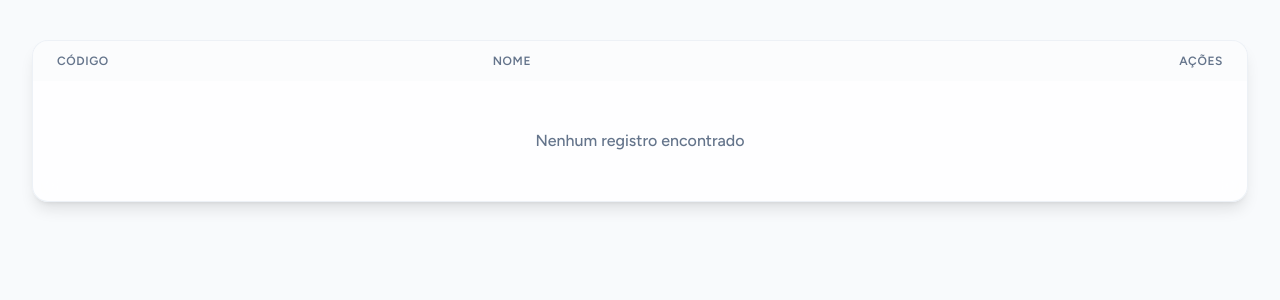
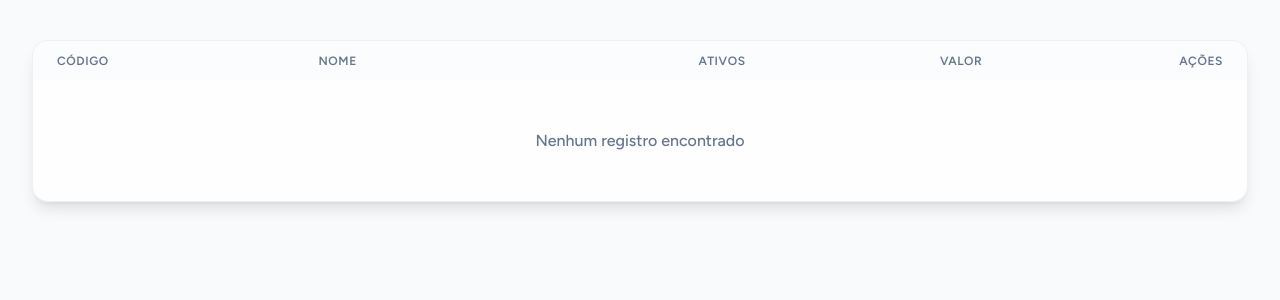
Before and after one commit to rogaciano/controle_patrimonial, a Django app: page /patrimonio/categorias/ in a window 1280 px wide. Shown: the part 148-448 px from the top of the page. Run offline with Django 5.2, Linux system fonts and the light colour scheme; the visitor is signed in with stand-in values (Sample User, id 1); data that the repository does not hold is empty; some libraries are stand-ins or nearby versions.

Commit message:
feat: add asset count and value metrics to category and cost center lists, and link asset numbers to detail pages across inventory and movement views.

```diff
--- a/apps/patrimonio/templates/patrimonio/generic_list.html
+++ b/apps/patrimonio/templates/patrimonio/generic_list.html
@@ -34,6 +34,14 @@
                         <th
                             class="text-left text-xs font-semibold uppercase tracking-wider text-slate-500 dark:text-slate-400 px-6 py-3 bg-slate-50/50 dark:bg-slate-800/50">
                             Nome</th>
+                        {% if show_manager_metrics %}
+                        <th
+                            class="text-right text-xs font-semibold uppercase tracking-wider text-slate-500 dark:text-slate-400 px-6 py-3 bg-slate-50/50 dark:bg-slate-800/50">
+                            Ativos</th>
+                        <th
+                            class="text-right text-xs font-semibold uppercase tracking-wider text-slate-500 dark:text-slate-400 px-6 py-3 bg-slate-50/50 dark:bg-slate-800/50">
+                            Valor</th>
+                        {% endif %}
                         {% block extra_headers %}{% endblock %}
                         <th
                             class="text-right text-xs font-semibold uppercase tracking-wider text-slate-500 dark:text-slate-400 px-6 py-3 bg-slate-50/50 dark:bg-slate-800/50">
@@ -51,6 +59,16 @@
                             class="px-6 py-4 text-sm text-slate-700 dark:text-slate-300 border-t border-slate-100 dark:border-slate-800">
                             {{ obj.nome|default:obj }}
                         </td>
+                        {% if show_manager_metrics %}
+                        <td class="px-6 py-4 text-sm text-right border-t border-slate-100 dark:border-slate-800">
+                            <div class="font-semibold text-slate-900 dark:text-white">{{ obj.ativos_count|default:0 }}</div>
+                            <div class="text-xs text-slate-500 dark:text-slate-400">{{ obj.ativos_pct_qtd|default:0|floatformat:1 }}%</div>
+                        </td>
+                        <td class="px-6 py-4 text-sm text-right border-t border-slate-100 dark:border-slate-800">
+                            <div class="font-semibold text-slate-900 dark:text-white">R$ <span class="js-money" data-value="{{ obj.ativos_valor_total|default:0 }}">{{ obj.ativos_valor_total|default:0|floatformat:2 }}</span></div>
+                            <div class="text-xs text-slate-500 dark:text-slate-400">{{ obj.ativos_pct_valor|default:0|floatformat:1 }}%</div>
+                        </td>
+                        {% endif %}
                         {% block extra_columns %}{% endblock %}
                         <td class="px-6 py-4 text-right border-t border-slate-100 dark:border-slate-800">
                             <div class="flex items-center justify-end gap-1">
--- a/apps/patrimonio/templates/patrimonio/inventario_item_evidencia_list.html
+++ b/apps/patrimonio/templates/patrimonio/inventario_item_evidencia_list.html
@@ -8,7 +8,11 @@
         <div>
             <h2 class="text-xl font-bold text-slate-900 dark:text-white">Evidências</h2>
             <p class="text-sm text-slate-500 dark:text-slate-400 mt-0.5">
-                Item {{ item.ativo.numero_tombamento }} · Inventário {{ item.inventario.codigo }}
+                Item
+                <a href="{% url 'patrimonio:ativo-detail' item.ativo.pk %}" class="hover:underline">
+                    {{ item.ativo.numero_tombamento }}
+                </a>
+                · Inventário {{ item.inventario.codigo }}
             </p>
         </div>
         <div class="flex items-center gap-2">
--- a/apps/patrimonio/views.py
+++ b/apps/patrimonio/views.py
@@ -775,7 +775,21 @@ class CategoriaListView(LoginRequiredMixin, ListView):
     paginate_by = 20
 
     def get_queryset(self):
-        return CategoriaContabil.objects.filter(ativo=True).select_related('parent')
+        return (
+            CategoriaContabil.objects.filter(ativo=True)
+            .select_related('parent')
+            .annotate(
+                ativos_count=Count(
+                    'ativos',
+                    filter=Q(ativos__ativo=True) & ~Q(ativos__status='BAIXADO'),
+                    distinct=True,
+                ),
+                ativos_valor_total=Sum(
+                    'ativos__valor_aquisicao',
+                    filter=Q(ativos__ativo=True) & ~Q(ativos__status='BAIXADO'),
+                ),
+            )
+        )
 
     def get_context_data(self, **kwargs):
         ctx = super().get_context_data(**kwargs)
@@ -783,6 +797,29 @@ class CategoriaListView(LoginRequiredMixin, ListView):
         ctx['create_url'] = reverse_lazy('patrimonio:categoria-create')
         ctx['detail_url_name'] = 'patrimonio:categoria-detail'
         ctx['update_url_name'] = 'patrimonio:categoria-update'
+
+        user = self.request.user
+        show_metrics = bool(user.is_authenticated and (user.is_staff or user.is_superuser))
+        ctx['show_manager_metrics'] = show_metrics
+
+        if show_metrics:
+            ativos_totais = Ativo.objects.filter(ativo=True).exclude(status='BAIXADO')
+            totals = ativos_totais.aggregate(
+                total_qtd=Count('id'),
+                total_valor=Sum('valor_aquisicao'),
+            )
+            total_qtd = totals.get('total_qtd') or 0
+            total_valor = totals.get('total_valor') or Decimal('0.00')
+            ctx['ativos_total_qtd'] = total_qtd
+            ctx['ativos_total_valor'] = total_valor
+
+            for obj in ctx.get('object_list', []):
+                qtd = getattr(obj, 'ativos_count', 0) or 0
+                valor = getattr(obj, 'ativos_valor_total', None)
+                if valor is None:
+                    valor = Decimal('0.00')
+                obj.ativos_pct_qtd = (qtd / total_qtd * 100) if total_qtd else 0
+                obj.ativos_pct_valor = (valor / total_valor * 100) if total_valor else 0
         return ctx
 
 
@@ -834,13 +871,49 @@ class CentroCustoListView(LoginRequiredMixin, ListView):
     paginate_by = 20
 
     def get_queryset(self):
-        return CentroCusto.objects.filter(ativo=True)
+        return (
+            CentroCusto.objects.filter(ativo=True)
+            .annotate(
+                ativos_count=Count(
+                    'ativos',
+                    filter=Q(ativos__ativo=True) & ~Q(ativos__status='BAIXADO'),
+                    distinct=True,
+                ),
+                ativos_valor_total=Sum(
+                    'ativos__valor_aquisicao',
+                    filter=Q(ativos__ativo=True) & ~Q(ativos__status='BAIXADO'),
+                ),
+            )
+        )
 
     def get_context_data(self, **kwargs):
         ctx = super().get_context_data(**kwargs)
         ctx['title'] = 'Centros de Custo'
         ctx['create_url'] = reverse_lazy('patrimonio:centrocusto-create')
         ctx['update_url_name'] = 'patrimonio:centrocusto-update'
+
+        user = self.request.user
+        show_metrics = bool(user.is_authenticated and (user.is_staff or user.is_superuser))
+        ctx['show_manager_metrics'] = show_metrics
+
+        if show_metrics:
+            ativos_totais = Ativo.objects.filter(ativo=True).exclude(status='BAIXADO')
+            totals = ativos_totais.aggregate(
+                total_qtd=Count('id'),
+                total_valor=Sum('valor_aquisicao'),
+            )
+            total_qtd = totals.get('total_qtd') or 0
+            total_valor = totals.get('total_valor') or Decimal('0.00')
+            ctx['ativos_total_qtd'] = total_qtd
+            ctx['ativos_total_valor'] = total_valor
+
+            for obj in ctx.get('object_list', []):
+                qtd = getattr(obj, 'ativos_count', 0) or 0
+                valor = getattr(obj, 'ativos_valor_total', None)
+                if valor is None:
+                    valor = Decimal('0.00')
+                obj.ativos_pct_qtd = (qtd / total_qtd * 100) if total_qtd else 0
+                obj.ativos_pct_valor = (valor / total_valor * 100) if total_valor else 0
         return ctx
 
 
```
Also changed, not shown: apps/patrimonio/templates/patrimonio/inventario_detail.html (+7 -2 lines), apps/patrimonio/templates/patrimonio/movimentacao_list.html (+9 -2 lines).
